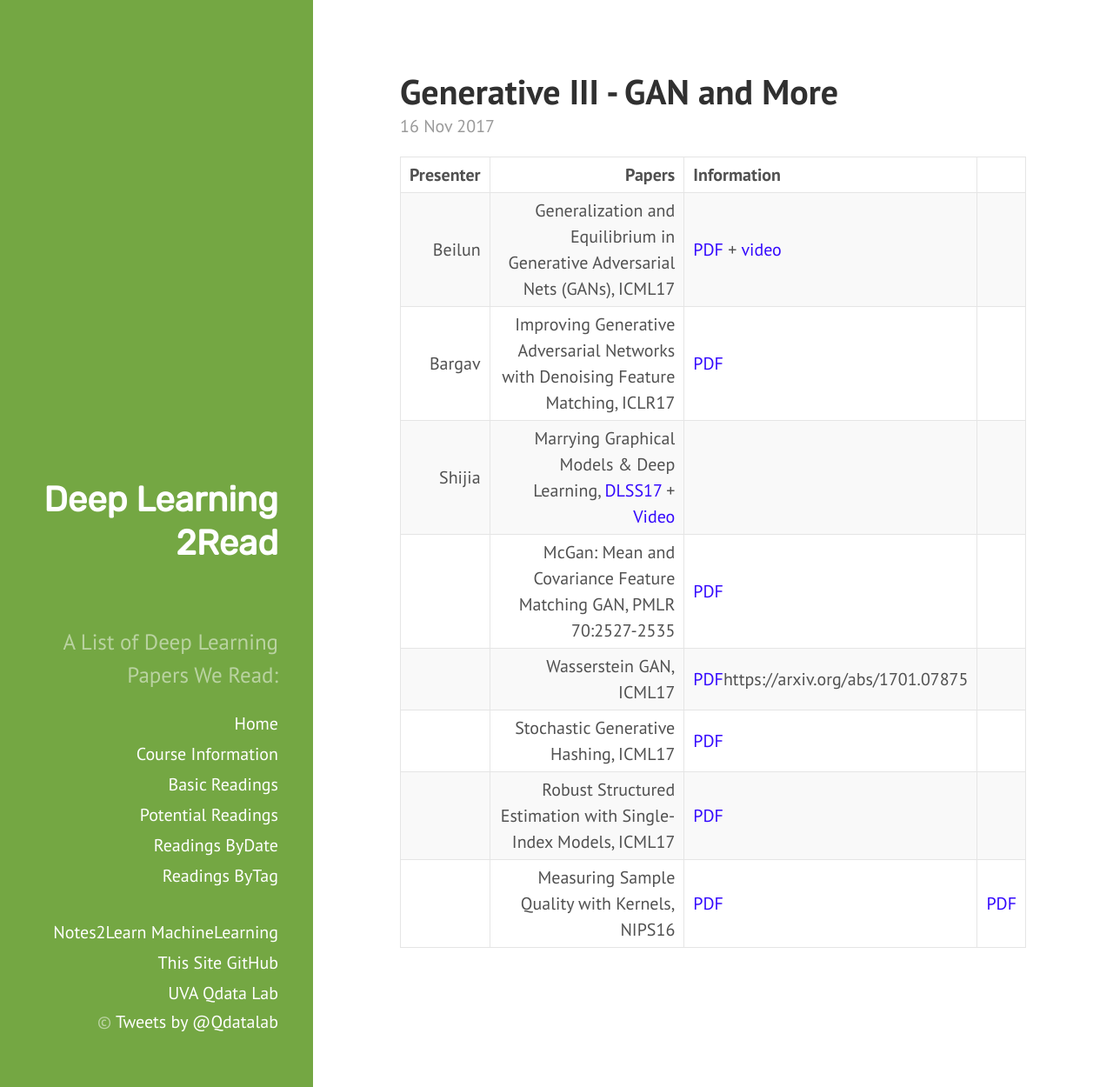
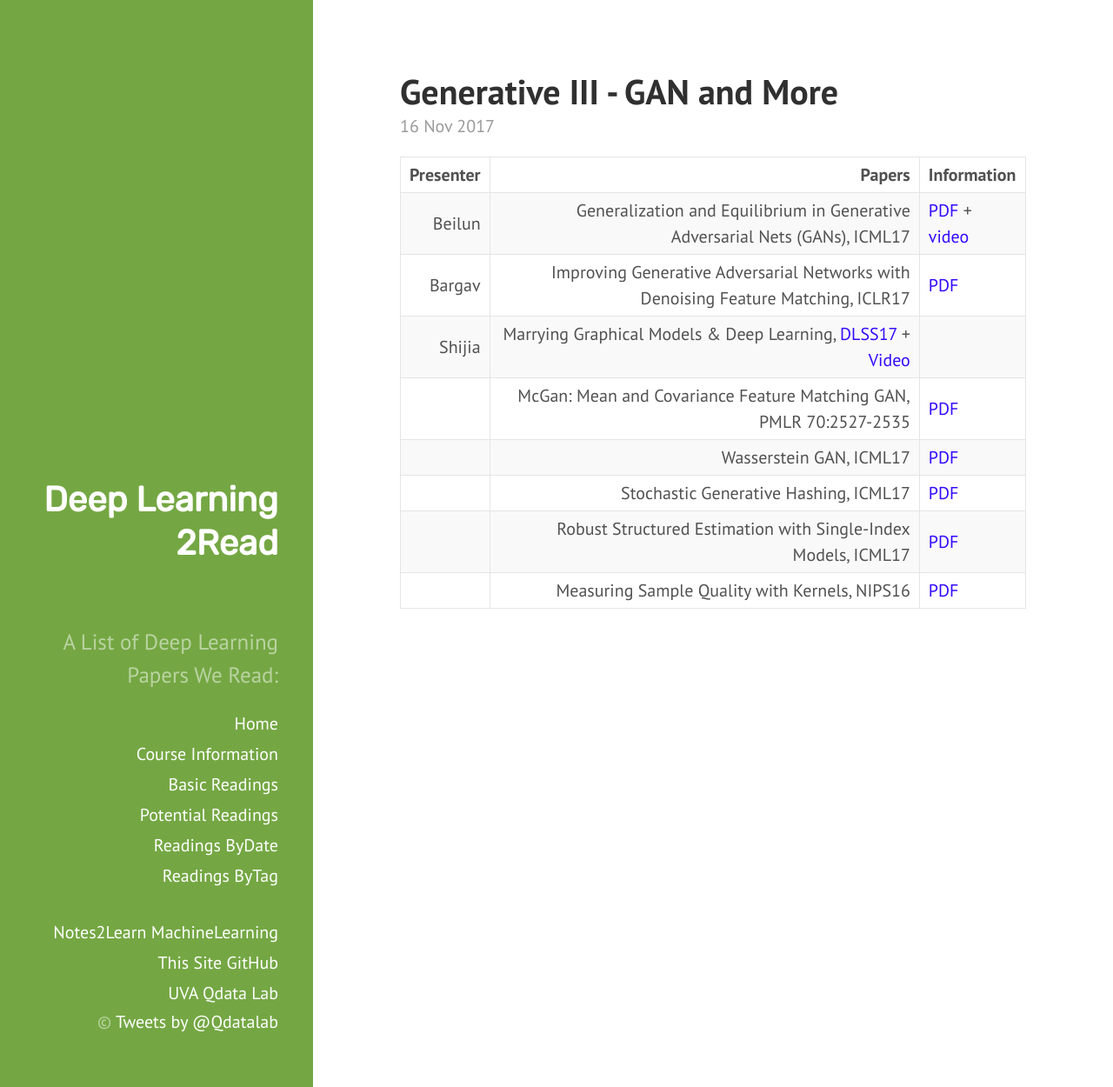
Before and after one commit to QData/deep2Read, a Jekyll site: the page built from _posts/2017-11-16-.md, in a window 1280 px wide and 1250 px high. Shown: the whole window at 87% size. Built offline with Jekyll 4.4.1, drawn with Linux system fonts in a browser that asks for light colours.

Commit message:
fix one typo

```diff
--- a/_posts/2017-11-16-.md
+++ b/_posts/2017-11-16-.md
@@ -13,7 +13,7 @@ tags:
 | Bargav | Improving Generative Adversarial Networks with Denoising Feature Matching, ICLR17 | [PDF](https://openreview.net/pdf?id=S1X7nhsxl) |
 | Shijia | Marrying Graphical Models &	Deep Learning, [DLSS17](http://videolectures.net/site/normal_dl/tag=1129736/deeplearning2017_welling_inference_01.pdf) + [Video](http://videolectures.net/deeplearning2017_welling_inference/)|
 |  | McGan: Mean and Covariance Feature Matching GAN, PMLR 70:2527-2535 | [PDF](https://arxiv.org/abs/1702.08398) |
-|  | Wasserstein GAN, ICML17 | [PDF]()https://arxiv.org/abs/1701.07875 |
+|  | Wasserstein GAN, ICML17 | [PDF](https://arxiv.org/abs/1701.07875) |
 | | Stochastic Generative Hashing, ICML17 | [PDF](https://arxiv.org/abs/1701.02815) |
 | | Robust Structured Estimation with Single-Index Models, ICML17| [PDF](http://proceedings.mlr.press/v70/chen17a.html) |
-|  | Measuring Sample Quality with Kernels, NIPS16 | [PDF](https://arxiv.org/abs/1703.01717) |   [PDF](https://arxiv.org/abs/1703.01717) |
+|  | Measuring Sample Quality with Kernels, NIPS16 | [PDF](https://arxiv.org/abs/1703.01717)  |
```
